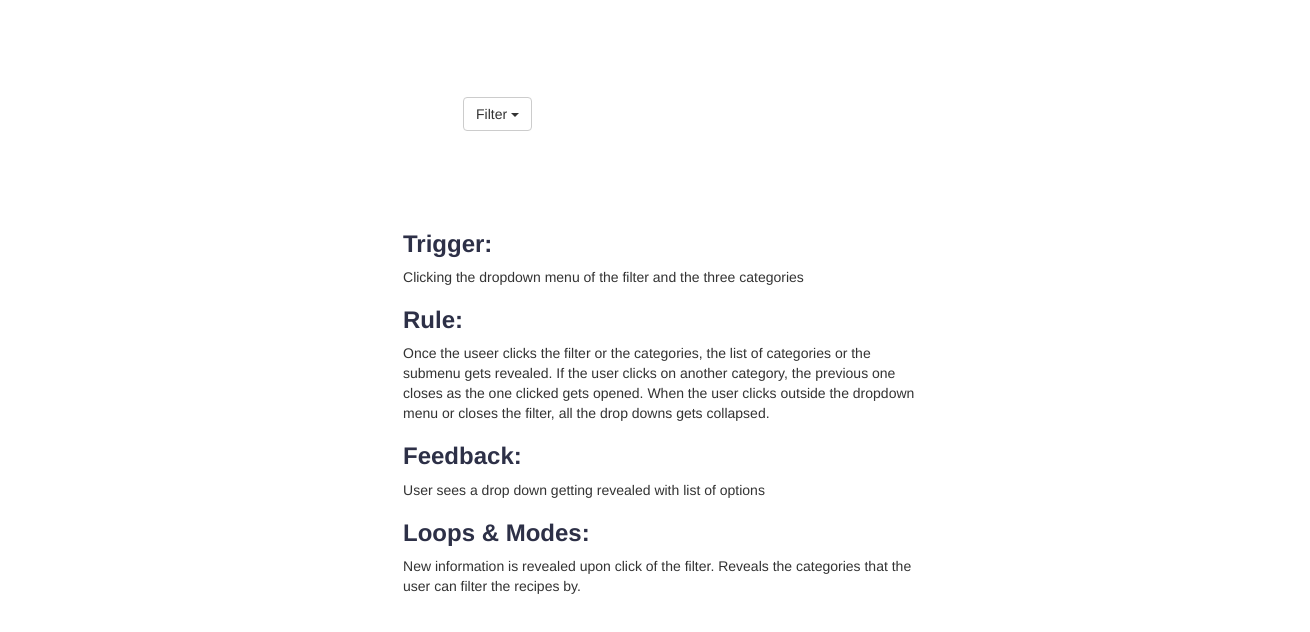
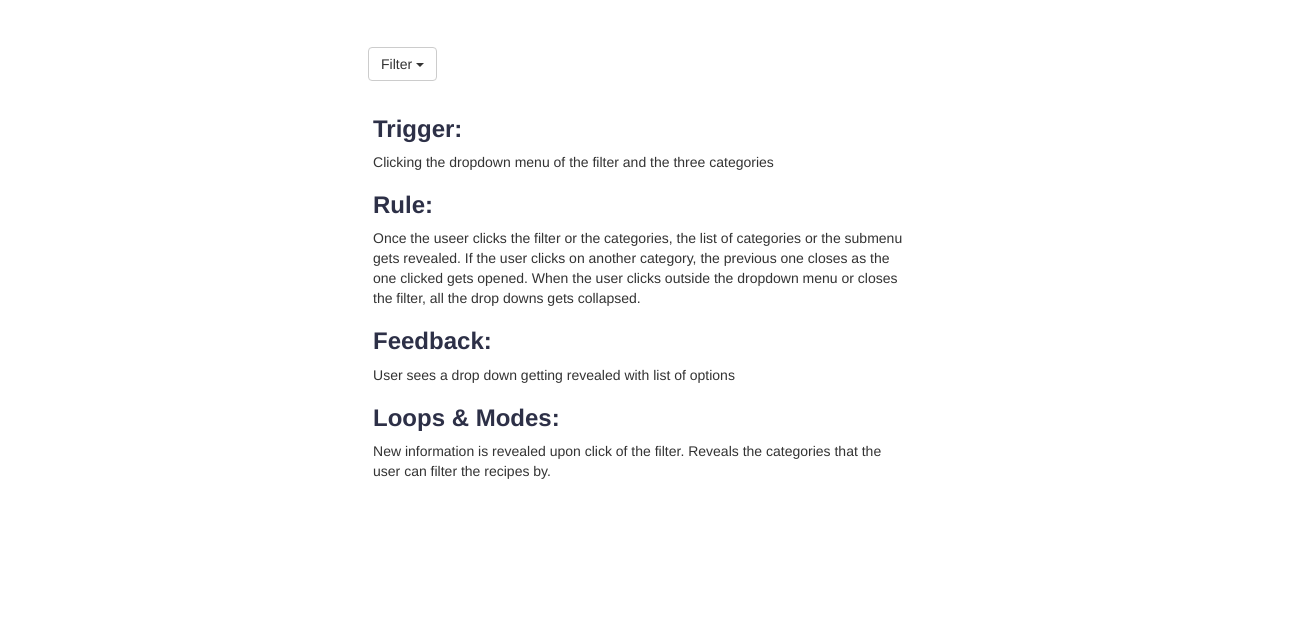
Before and after one commit to Britk2/idm241_bkt44, a plain HTML site: page final/build/index.html in a window 1280 px wide. Shown: the part 126-758 px from the top of the page, 1310 px wide, since content can reach past the window. Drawn offline with nearby package versions, Linux system fonts and the light colour scheme.

Commit message:
CSS Clean up

```diff
--- a/final/build/index.html
+++ b/final/build/index.html
@@ -9,15 +9,22 @@
     <script src="https://maxcdn.bootstrapcdn.com/bootstrap/3.4.1/js/bootstrap.min.js"></script>
     <style>
 
-        #titleF{
+        #titleF h2{
           position: relative;
           left:3rem;
+          max-width: 50%;
         }
         .container{
           margin: auto;
           width: 100%;
           max-width: 75ch;
         }
+
+        #des{
+          padding:1rem;
+          margin: 0;
+        }
+
         a{
           color: #C6CAED;
         }
@@ -28,14 +35,14 @@
 
         h1,h3{
           color:#2D3047;
-          font-weight: bold;
+          font-weight:  bold;
         }
         h1{
           text-align: center;
         }
 
         div.dropdown{
-          margin: 10rem;
+          margin: 5rem .5rem .5rem .5rem;
         }
 
         .dropdown-submenu {
@@ -100,7 +107,7 @@
             </li>
           </ul>
         </div>
-        <ul>
+        <ul id="des">
             <li><h3>Trigger: </h3>Clicking the dropdown menu of the filter and the three categories</li>
             <li><h3>Rule:</h3> Once the useer clicks the filter or the categories, the list of categories or the submenu gets revealed. If the user clicks on another category, the previous one closes as the one clicked gets opened. When the user clicks outside the dropdown menu or closes the filter, all the drop downs gets collapsed.</li>
             <li><h3>Feedback: </h3> User sees a drop down getting revealed with list of options</li>
```
